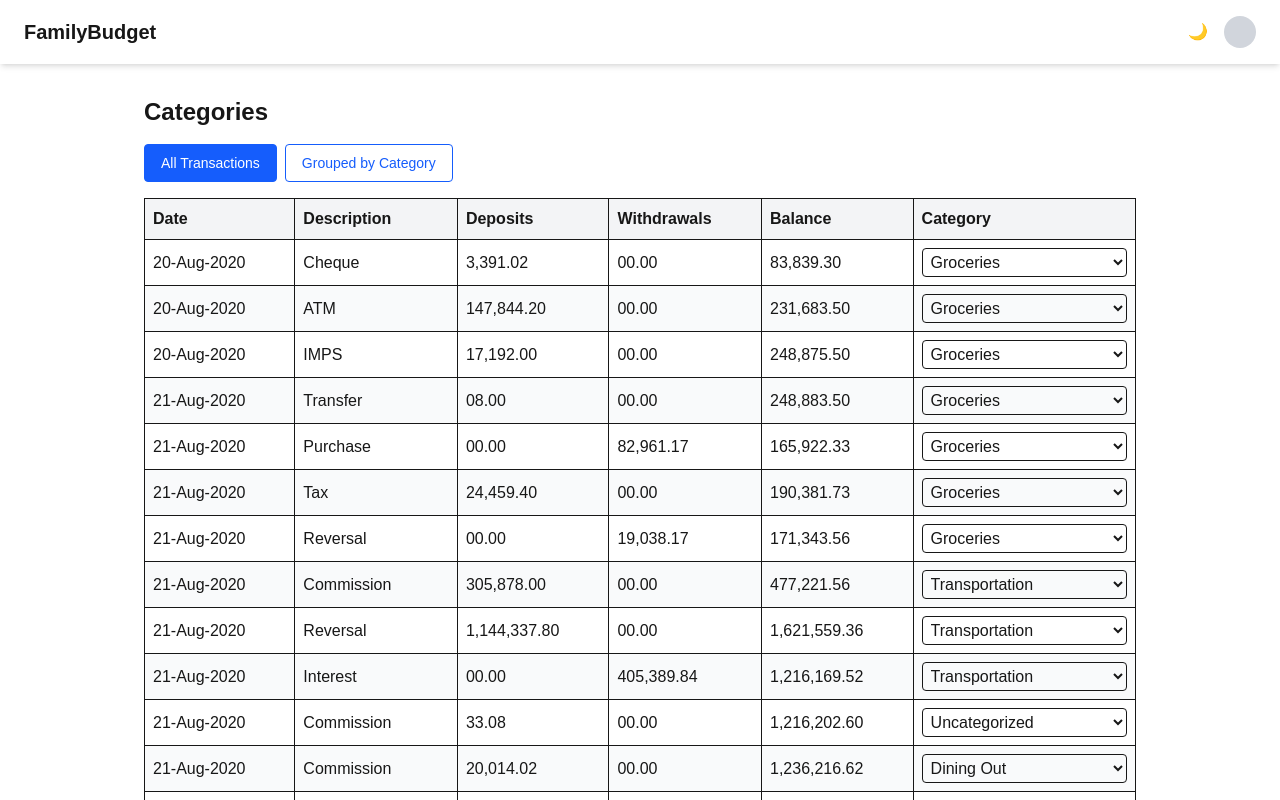
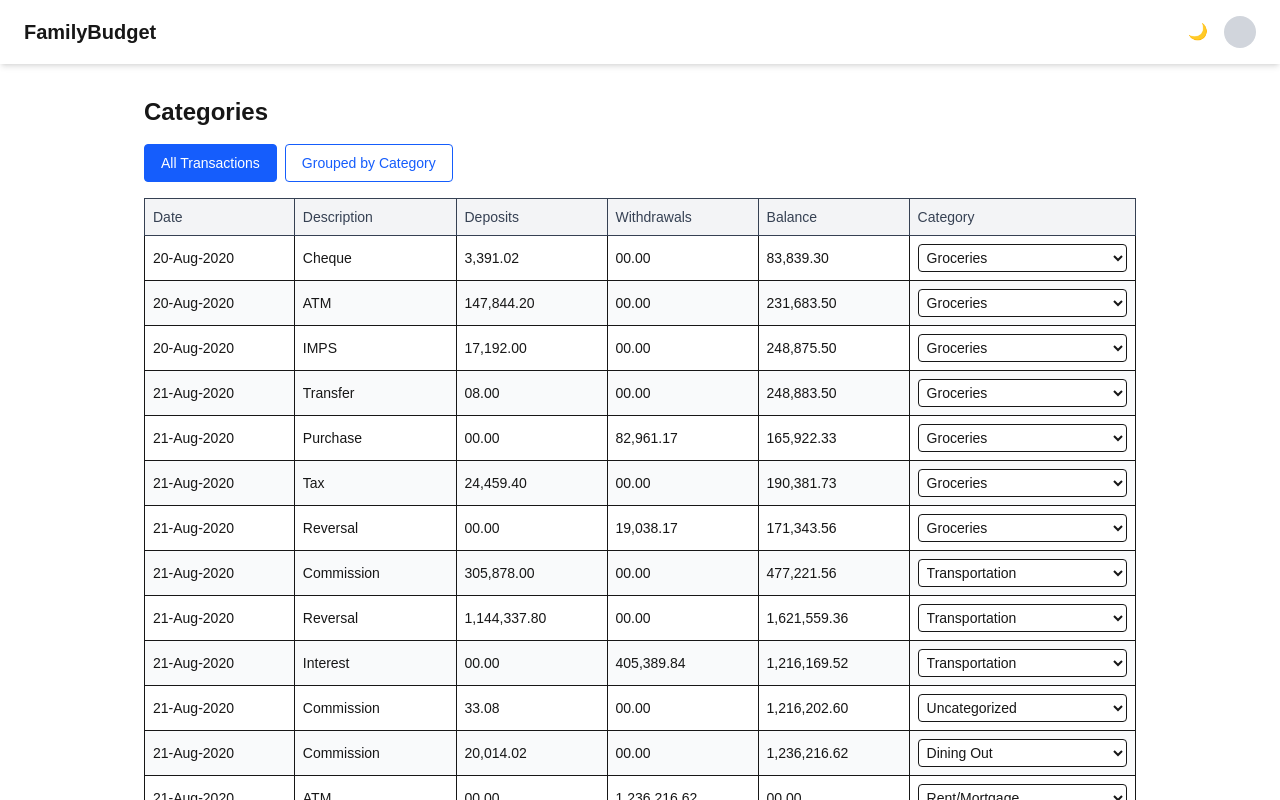
Before and after one commit to Repro22/family-budget-app, a Next.js app: page /categories in a window 1280 px wide. Shown: the top 800 px of the page. Built offline with nearby package versions, Linux system fonts and the light colour scheme.

Commit message:
feat: Categories view All & Grouped UX elements

```diff
--- a/app/components/CategorySelector.jsx
+++ b/app/components/CategorySelector.jsx
@@ -73,22 +73,25 @@ export function CategorySelector() {
                     <thead className="bg-gray-100 dark:bg-gray-700">
                     <tr>
                         {dataColumns.map(col => (
-                            <th key={col} className="p-2 border">{col}</th>
+                            <th key={col} className="p-2 border font-medium text-sm text-gray-700 dark:text-gray-200">{col}</th>
                         ))}
-                        <th className="p-2 border">Category</th>
+                        <th className="p-2 border font-medium text-sm text-gray-700 dark:text-gray-200">Category</th>
                     </tr>
                     </thead>
                     <tbody>
                     {txns.map((tx, idx) => (
-                        <tr key={idx} className="odd:bg-white even:bg-gray-50 dark:odd:bg-gray-800 dark:even:bg-gray-900">
+                        <tr
+                            key={idx}
+                            className="odd:bg-white even:bg-gray-50 dark:odd:bg-gray-800 dark:even:bg-gray-900 hover:bg-blue-50 dark:hover:bg-gray-700"
+                        >
                             {dataColumns.map(col => (
-                                <td key={col} className="p-2 border">{tx[col]}</td>
+                                <td key={col} className="p-2 border text-sm">{tx[col]}</td>
                             ))}
                             <td className="p-2 border">
                                 <select
                                     value={tx.Category || ""}
                                     onChange={e => handleCategoryChange(idx, e.target.value)}
-                                    className="p-1 border rounded w-full"
+                                    className="p-1 border rounded w-full text-sm bg-white dark:bg-gray-800 dark:text-white"
                                 >
                                     <option value="">Uncategorized</option>
                                     {predefinedCategories.map(cat => (
@@ -116,15 +119,18 @@ export function CategorySelector() {
                                     <thead className="bg-gray-100 dark:bg-gray-700">
                                     <tr>
                                         {dataColumns.map(col => (
-                                            <th key={col} className="p-2 border">{col}</th>
+                                            <th key={col} className="p-2 border font-medium text-sm text-gray-700 dark:text-gray-200">{col}</th>
                                         ))}
                                     </tr>
                                     </thead>
                                     <tbody>
                                     {groupedTxns[category].map(row => (
-                                        <tr key={row._idx} className="odd:bg-white even:bg-gray-50 dark:odd:bg-gray-800 dark:even:bg-gray-900">
+                                        <tr
+                                            key={row._idx}
+                                            className="odd:bg-white even:bg-gray-50 dark:odd:bg-gray-800 dark:even:bg-gray-900 hover:bg-blue-50 dark:hover:bg-gray-700"
+                                        >
                                             {dataColumns.map(col => (
-                                                <td key={col} className="p-2 border">{row[col]}</td>
+                                                <td key={col} className="p-2 border text-sm">{row[col]}</td>
                                             ))}
                                         </tr>
                                     ))}
```
